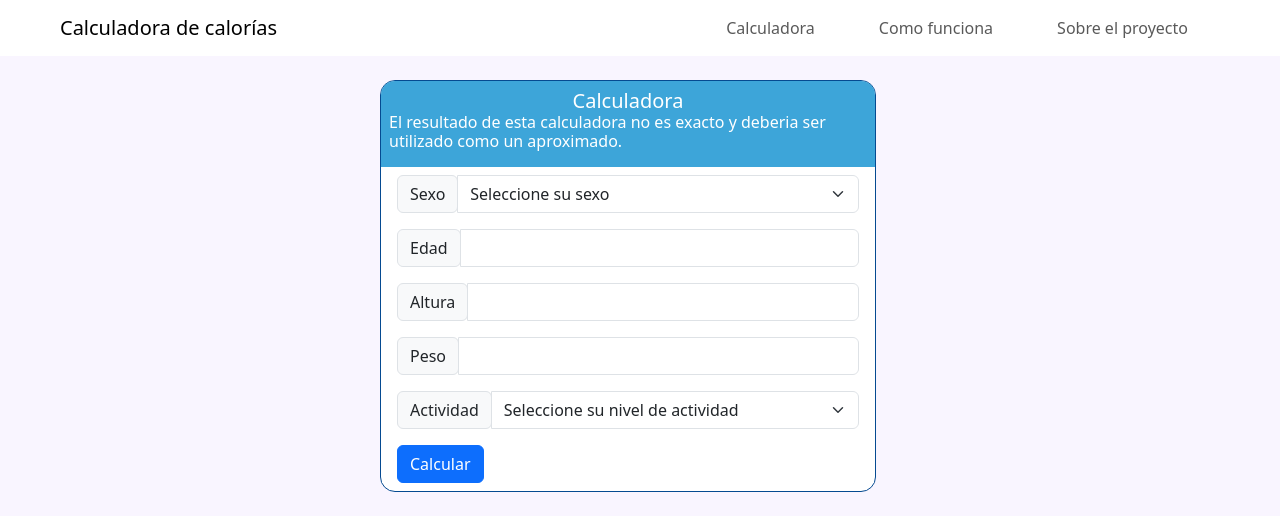
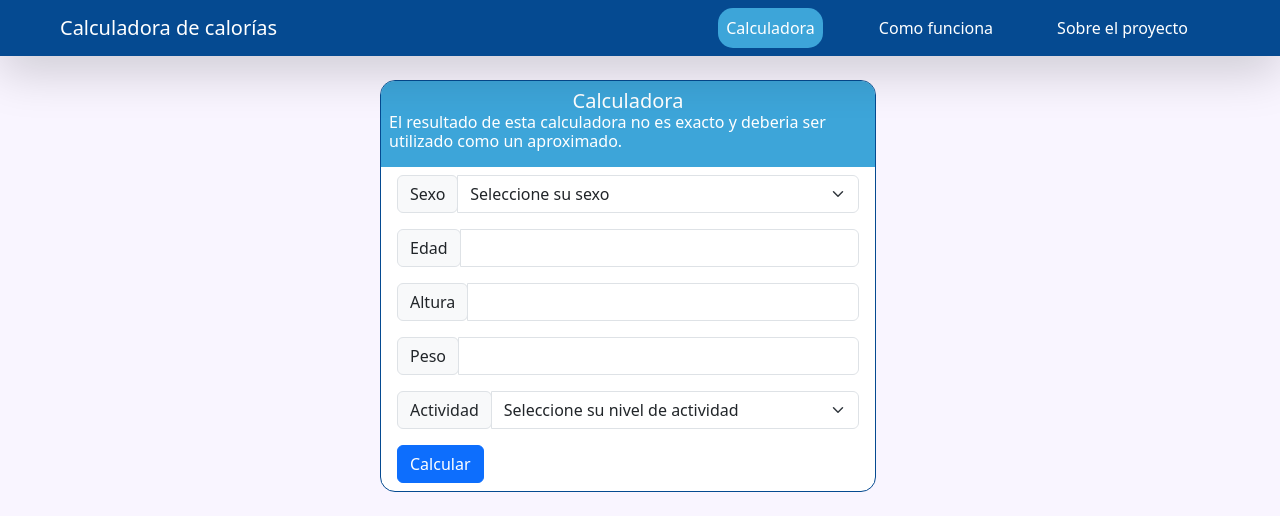
Before and after one commit to Javier-vic/Calories, a React (Vite) app: page / in a window 1280 px wide. Shown: the top 530 px of the page. Built offline with nearby package versions, Linux system fonts and the light colour scheme.

Commit message:
Navbar
-Se agregaron los estilos para la navbar

```diff
--- a/src/App.css
+++ b/src/App.css
@@ -36,3 +36,15 @@ body {
     border: 1px solid var(--color-2);
     border-radius: 15px;
 }
+
+.navbar {
+    background-color: var(--color-2);
+}
+
+.nav-link {
+    border-radius: 15px;
+}
+
+.nav-link:hover, .nav-link.active{
+    background-color: var(--color-1);
+}
--- a/src/components/Navbar.jsx
+++ b/src/components/Navbar.jsx
@@ -1,11 +1,17 @@
-import { Link } from 'react-router-dom';
+import { Link, useLocation } from 'react-router-dom';
 
 const Navbar = () => {
+    const location = useLocation();
+
+    const isActive = (path) => {
+        return location.pathname === path ? 'nav-link mx-4 text-white active' : 'nav-link mx-4 text-white';
+    }
+
     return (
-        <nav className="navbar navbar-expand-sm navbar-toggleable-sm fixed-nav px-5">
+        <nav className="navbar navbar-expand-sm navbar-toggleable-sm fixed-nav px-5 shadow-lg">
 
             <div className="container-fluid">
-                <a className="navbar-brand">Calculadora de calor&iacute;as</a>
+                <Link to="/" className="navbar-brand text-white">Calculadora de calor&iacute;as</Link>
                 <button className="navbar-toggler" type="button" data-bs-toggle="collapse" data-bs-target=".navbar-collapse" aria-controls="navbarSupportedContent"
                     aria-expanded="false" aria-label="Toggle navigation">
                     <i className="fa fa-solid fa-bars"></i>
@@ -13,13 +19,13 @@ const Navbar = () => {
                 <div className="navbar-collapse collapse d-sm-inline-flex justify-content-between">
                     <ul className="navbar-nav flex-grow-1 justify-content-end">
                         <li className="nav-item">
-                            <Link className="nav-link mx-4" to="/">Calculadora</Link>
+                            <Link className={isActive("/")} to="/">Calculadora</Link>
                         </li>
                         <li className="nav-item">
-                            <Link className="nav-link mx-4" to="/funcionamiento">Como funciona</Link>
+                            <Link className={isActive("/funcionamiento")} to="/funcionamiento">Como funciona</Link>
                         </li>
                         <li className="nav-item">
-                            <Link className="nav-link mx-4" to="/proyecto">Sobre el proyecto</Link>
+                            <Link className={isActive("/proyecto")} to="/proyecto">Sobre el proyecto</Link>
                         </li>
                     </ul>
                 </div>
```
